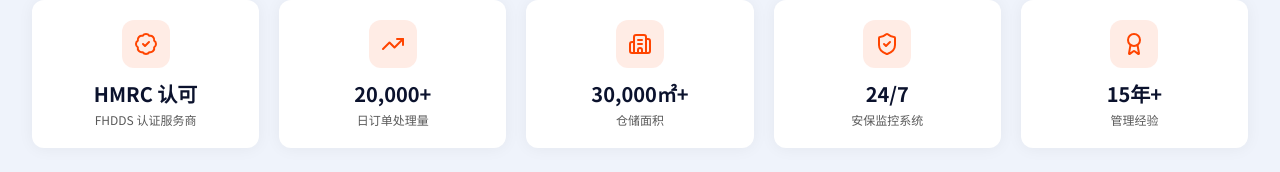
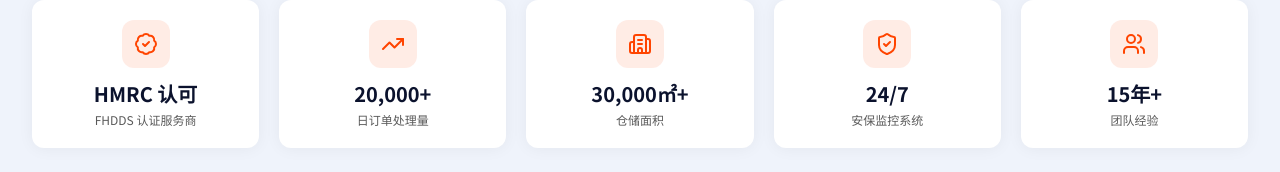
Before and after one commit to ZJVB/v0-chinese-website-clone, a Next.js app: page / in a window 1280 px wide. Shown: the part 780-952 px from the top of the page. Built offline with nearby package versions, Linux system fonts and the light colour scheme.

Commit message:
feat: update icon and label for team experience
Change icon to team icon and update label for clarity.

```diff
--- a/components/stats-section.tsx
+++ b/components/stats-section.tsx
@@ -1,6 +1,6 @@
 import Link from "next/link";
 import Image from "next/image";
-import { BadgeCheck, TrendingUp, Building2, ShieldCheck, Award, ArrowRight } from "lucide-react";
+import { BadgeCheck, TrendingUp, Building2, ShieldCheck, Users, ArrowRight } from "lucide-react";
 import { Button } from "@/components/ui/button";
 
 const stats = [
@@ -8,7 +8,7 @@ const stats = [
   { icon: TrendingUp, value: "20,000+", label: "日订单处理量" },
   { icon: Building2, value: "30,000㎡+", label: "仓储面积" },
   { icon: ShieldCheck, value: "24/7", label: "安保监控系统" },
-  { icon: Award, value: "15年+", label: "管理经验" },
+  { icon: Users, value: "15年+", label: "团队经验" },
 ];
 
 export function StatsSection() {
```
